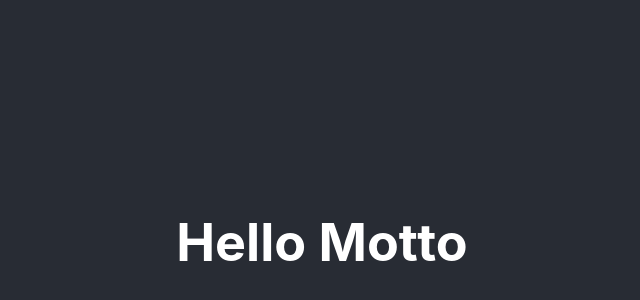
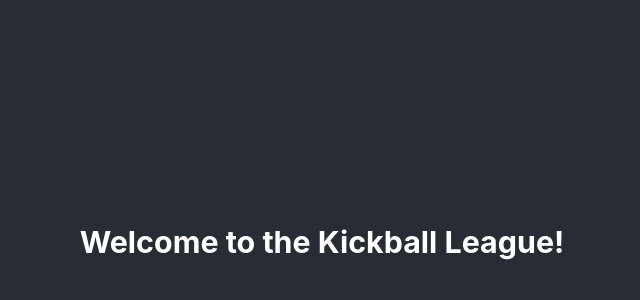
Before and after one commit to cristian-montes/kickball_lab, a React (Create React App) app: page / in a window 1280 px wide. Shown: the part 158-458 px from the top of the page, without its empty margins (318-958 px from the left). Built offline with nearby package versions, Linux system fonts and the light colour scheme.

Commit message:
added structure of home component

```diff
--- a/src/App.js
+++ b/src/App.js
@@ -1,10 +1,11 @@
 import './App.css';
+import Home from './views/Home/Home';
 
 function App() {
   return (
     <div className="App">
       <header className="App-header">
-        <h1> Hello Motto </h1>
+        <Home />
       </header>
     </div>
   );
--- /dev/null
+++ b/src/views/Home/Home.jsx
@@ -0,0 +1,5 @@
+function Home(){
+  return <h3> Welcome to the Kickball League!</h3>;
+}
+
+export default Home;
```
Also changed, not shown: package.json (+7 -0 lines), 2 other files (tests, documents, lock files or other folders).
